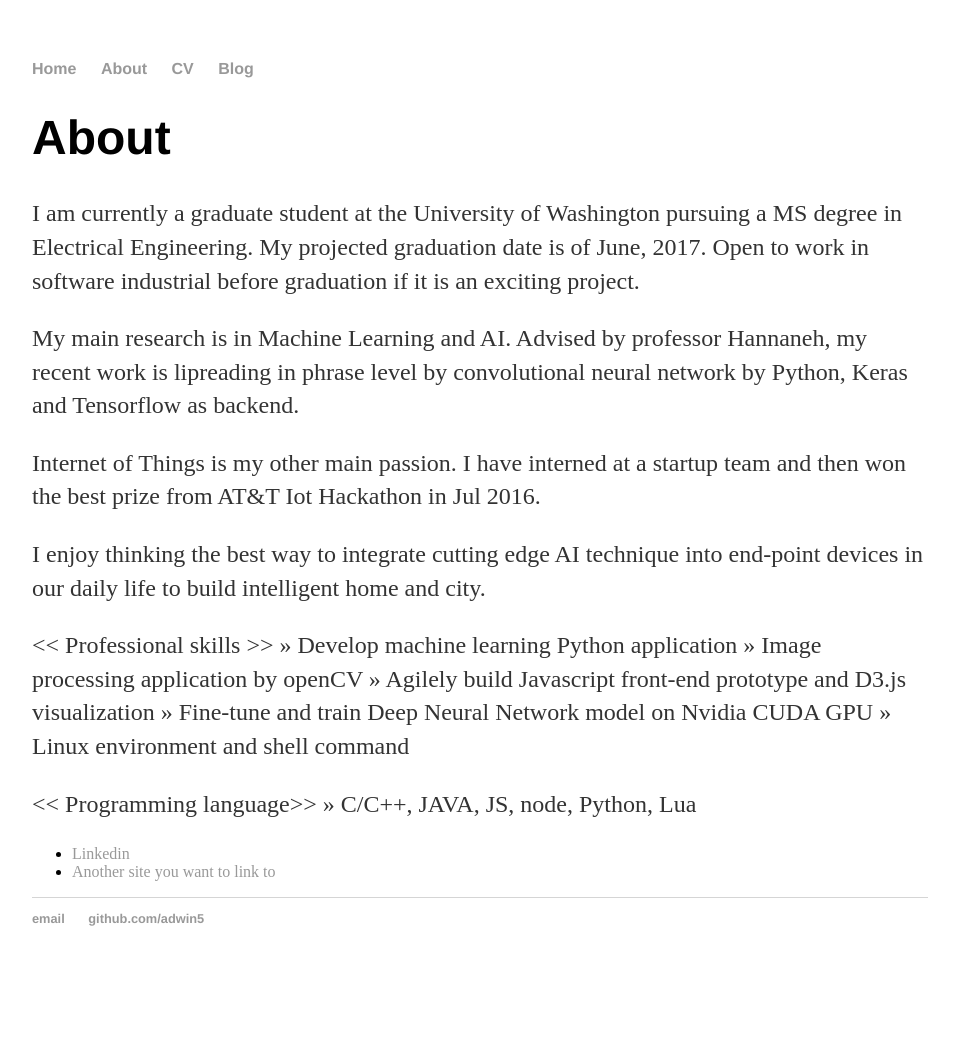
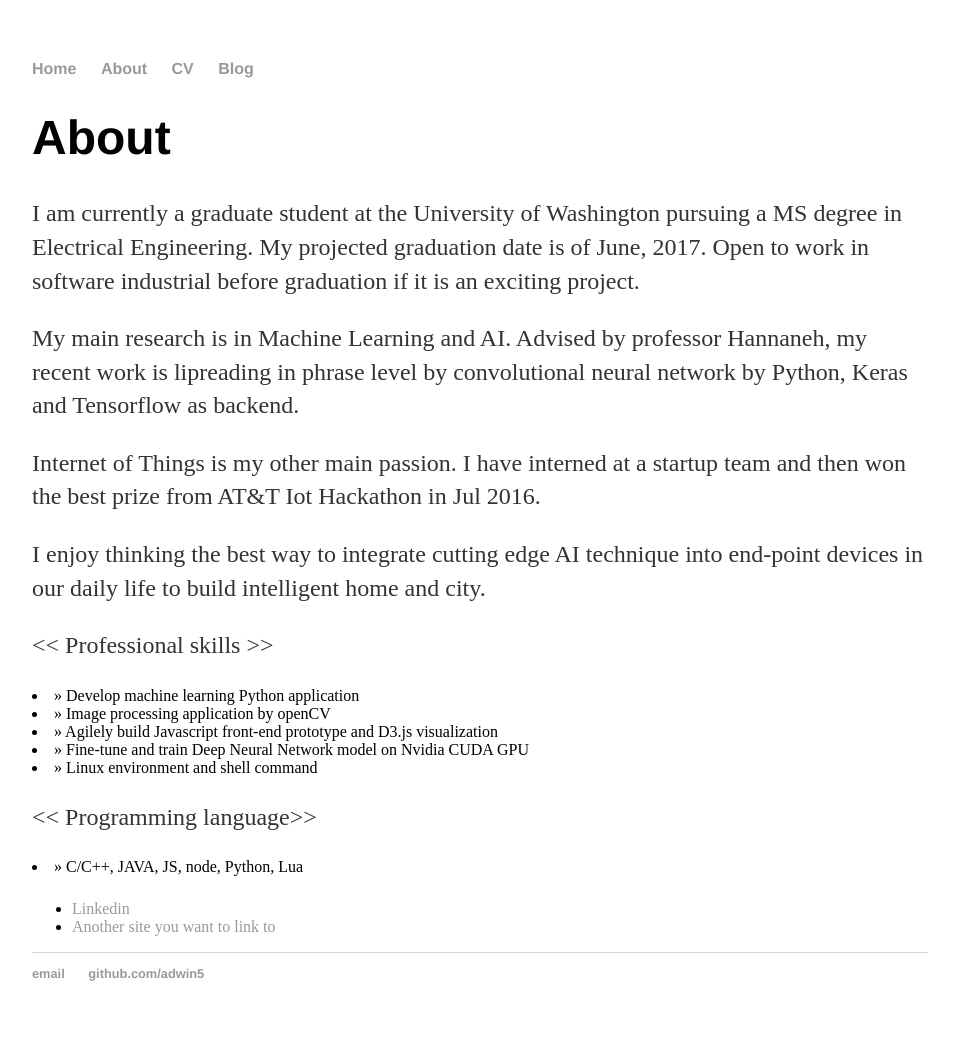
Before and after one commit to adwin5/adwin5.github.io, a Jekyll site: the page built from about/index.html, in a window 1280 px wide. Shown: the whole page, without its empty margins (160-1119 px from the left). Built offline with Jekyll 4.4.1, drawn with Linux system fonts in a browser that asks for light colours; before the commit the page ends 986 px from its top, so only the background shows below that.

```diff
--- a/about/index.html
+++ b/about/index.html
@@ -15,15 +15,15 @@ title: About Adwin
 			</p>
 		        <p>
 				<< Professional skills >>
-				» Develop machine learning Python application
-				» Image processing application by openCV
-				» Agilely build Javascript front-end prototype and D3.js visualization
-				» Fine-tune and train Deep Neural Network model on Nvidia CUDA GPU
-				» Linux environment and shell command
+				<li>» Develop machine learning Python application </li>
+				<li>» Image processing application by openCV</li>
+				<li>» Agilely build Javascript front-end prototype and D3.js visualization</li>
+				<li>» Fine-tune and train Deep Neural Network model on Nvidia CUDA GPU</li>
+				<li>» Linux environment and shell command</li>
 			</p>
 			<p>
 				<< Programming language>>
-				» C/C++, JAVA, JS, node, Python, Lua</p>
+				<li>» C/C++, JAVA, JS, node, Python, Lua</li>
 			</p>
 			<ul class="contacts">
 				<li><a href="https://www.linkedin.com/in/adwin-j/en">Linkedin</a></li>
```
